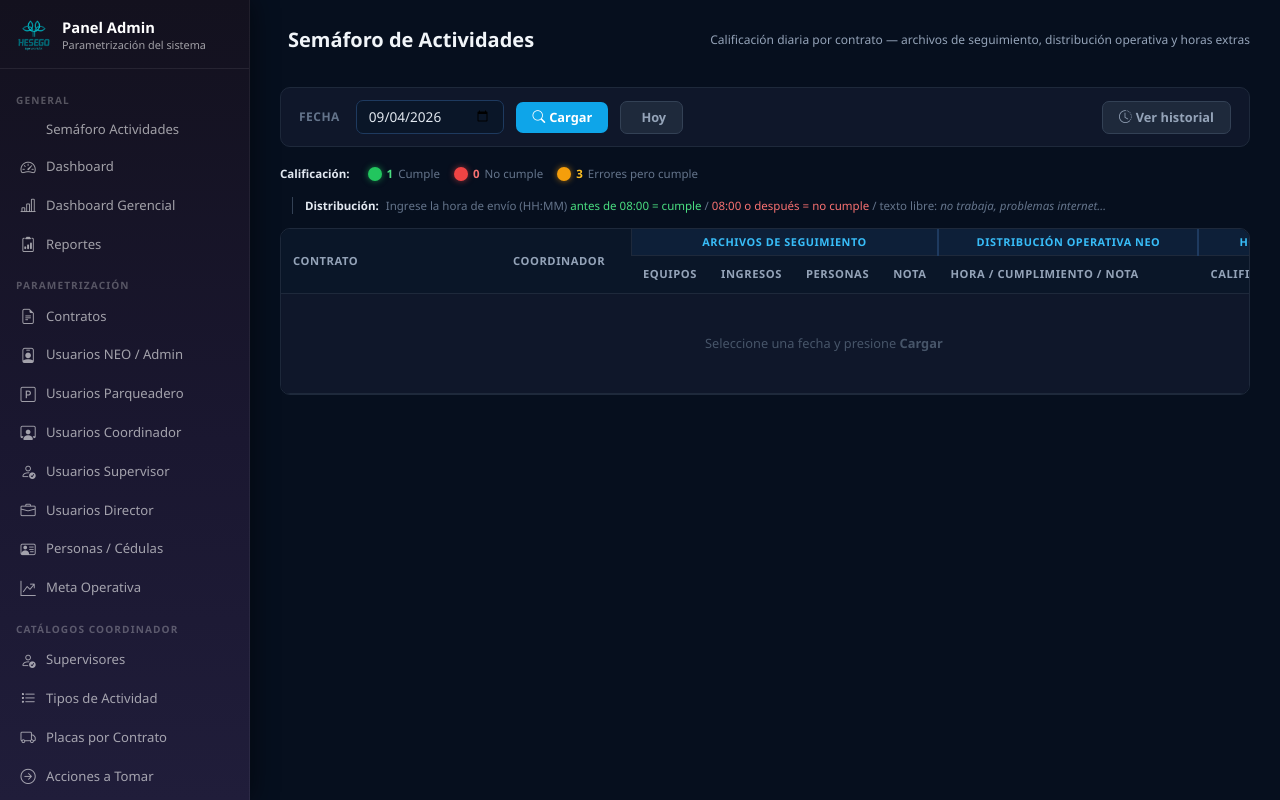
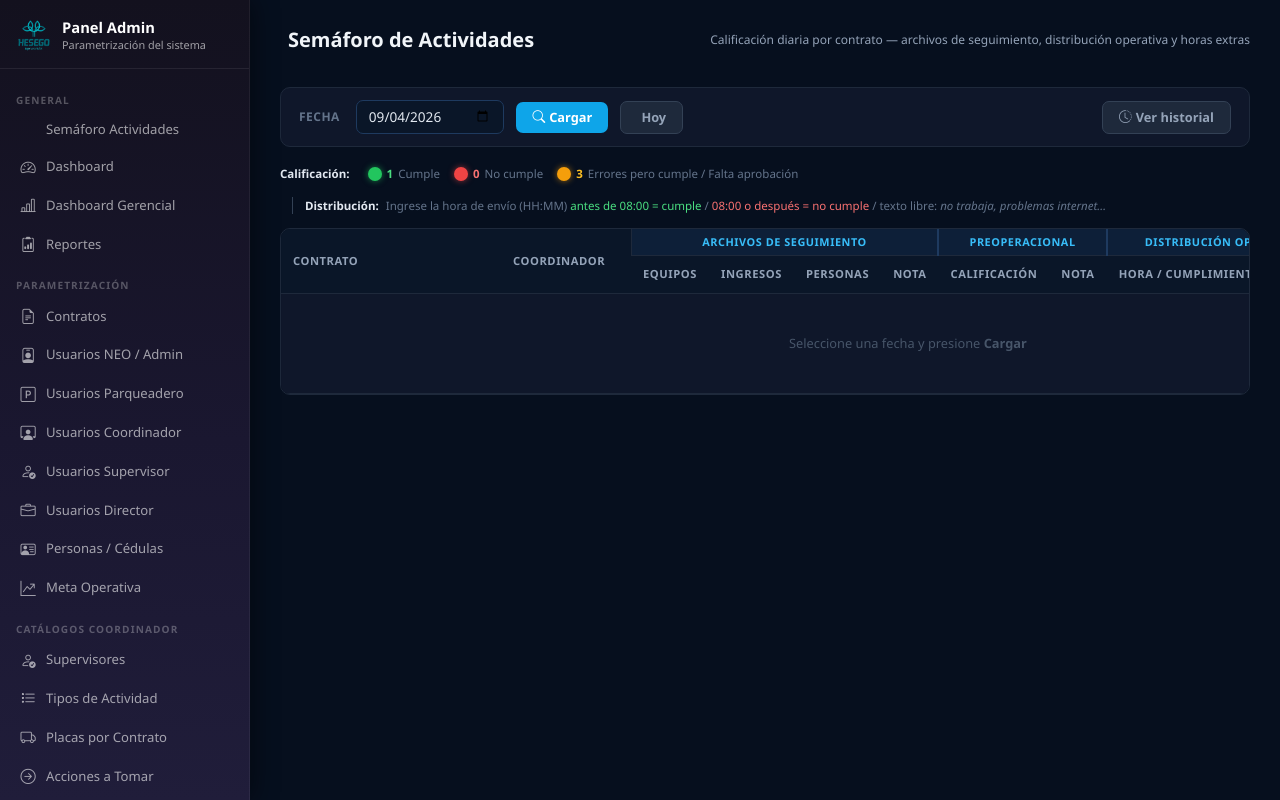
Before and after one commit to mariajosebarreto75/Incidencias, a Python web app: template app/templates/admin/semaforo.html in a window 1280 px wide. Run offline with Jinja, Linux system fonts and the light colour scheme; the template is opened without the code that fills it: most values are stand-ins (such as "Sample title", 1, 10 or a date in 2020).

Commit message:
feat: semáforo - columna Preoperacional (1/0/3) con nota y resumen
Co-Authored-By: Claude Sonnet 4.6 <noreply@anthropic.com>

```diff
--- a/app/routes/admin.py
+++ b/app/routes/admin.py
@@ -2016,8 +2016,10 @@ def api_semaforo_guardar():
     reg.distrib_valor  = str(d.get("distrib_valor") or "").strip()[:100] or None
     reg.distrib_cumple = _int_or_none(d.get("distrib_cumple"))
     reg.distrib_nota   = str(d.get("distrib_nota") or "").strip()[:300] or None
+    reg.preop_valor    = _int_or_none(d.get("preop_valor"))
+    reg.preop_nota     = str(d.get("preop_nota") or "").strip()[:300] or None
     reg.he_valor       = _int_or_none(d.get("he_valor"))
-    reg.he_nota       = str(d.get("he_nota") or "").strip()[:300] or None
+    reg.he_nota        = str(d.get("he_nota") or "").strip()[:300] or None
 
     db.session.commit()
     return jsonify({"ok": True, "id": reg.id})
--- a/app/templates/admin/semaforo.html
+++ b/app/templates/admin/semaforo.html
@@ -169,7 +169,7 @@
         <strong style="color:#e2e8f0;margin-right:4px;">Calificación:</strong>
         <div class="sf-leyenda-item"><span class="sf-dot sf-dot-verde"></span> <b style="color:#4ade80">1</b> Cumple</div>
         <div class="sf-leyenda-item"><span class="sf-dot sf-dot-rojo"></span> <b style="color:#f87171">0</b> No cumple</div>
-        <div class="sf-leyenda-item"><span class="sf-dot sf-dot-ambar"></span> <b style="color:#fbbf24">3</b> Errores pero cumple</div>
+        <div class="sf-leyenda-item"><span class="sf-dot sf-dot-ambar"></span> <b style="color:#fbbf24">3</b> Errores pero cumple / Falta aprobación</div>
         <div style="margin-left:12px;border-left:1px solid #334155;padding-left:12px;">
             <strong style="color:#e2e8f0;margin-right:4px;">Distribución:</strong>
             Ingrese la hora de envío (HH:MM) <span style="color:#4ade80">antes de 08:00 = cumple</span> /
@@ -189,6 +189,10 @@
             <div class="sf-res-lbl">Archivos OK (cumple)</div>
         </div>
         <div class="sf-res-card">
+            <div class="sf-res-val" id="resPreop" style="color:#4ade80">—</div>
+            <div class="sf-res-lbl">Preoperacional OK</div>
+        </div>
+        <div class="sf-res-card">
             <div class="sf-res-val" id="resDistrib" style="color:#4ade80">—</div>
             <div class="sf-res-lbl">Distribución a tiempo</div>
         </div>
@@ -206,6 +210,7 @@
                     <th rowspan="2" style="min-width:220px;">Contrato</th>
                     <th rowspan="2" style="min-width:130px;">Coordinador</th>
                     <th colspan="4" class="sf-group">Archivos de Seguimiento</th>
+                    <th colspan="2" class="sf-group" style="border-left:2px solid #1e3a5f;">Preoperacional</th>
                     <th colspan="1" class="sf-group" style="border-left:2px solid #1e3a5f;">Distribución Operativa NEO</th>
                     <th colspan="2" class="sf-group" style="border-left:2px solid #1e3a5f;">Horas Extras</th>
                 </tr>
@@ -215,6 +220,9 @@
                     <th>Ingresos</th>
                     <th>Personas</th>
                     <th>Nota</th>
+                    <!-- Preoperacional -->
+                    <th class="sf-sep">Calificación</th>
+                    <th>Nota</th>
                     <!-- Distribución -->
                     <th class="sf-sep" style="min-width:260px;">Hora / Cumplimiento / Nota</th>
                     <!-- HE -->
@@ -223,7 +231,7 @@
                 </tr>
             </thead>
             <tbody id="sfTbody">
-                <tr><td colspan="10" style="text-align:center;padding:40px;color:#475569;">
+                <tr><td colspan="12" style="text-align:center;padding:40px;color:#475569;">
                     Seleccione una fecha y presione <strong>Cargar</strong>
                 </td></tr>
             </tbody>
@@ -307,7 +315,7 @@ async function cargarFecha() {
 function renderTabla(fecha) {
     const tbody = document.getElementById("sfTbody");
     if (!CONTRATOS.length) {
-        tbody.innerHTML = `<tr><td colspan="10" style="text-align:center;padding:30px;color:#475569;">No hay contratos activos</td></tr>`;
+        tbody.innerHTML = `<tr><td colspan="12" style="text-align:center;padding:30px;color:#475569;">No hay contratos activos</td></tr>`;
         return;
     }
     tbody.innerHTML = CONTRATOS.map(c => {
@@ -319,6 +327,8 @@ function renderTabla(fecha) {
             ${_celdaChips(c.id, 'arch_ingresos', reg.arch_ingresos)}
             ${_celdaChips(c.id, 'arch_personas', reg.arch_personas)}
             <td>${_celdaNota(c.id, 'arch_nota', reg.arch_nota)}</td>
+            <td class="sf-sep">${_celdaChipsPreop(c.id, reg.preop_valor)}</td>
+            <td>${_celdaNota(c.id, 'preop_nota', reg.preop_nota)}</td>
             <td class="sf-sep">${_celdaDistribCompleta(c.id, reg.distrib_valor, reg.distrib_cumple, reg.distrib_nota)}</td>
             <td class="sf-sep">${_celdaChipsHE(c.id, reg.he_valor)}</td>
             <td>${_celdaNota(c.id, 'he_nota', reg.he_nota)}</td>
@@ -352,6 +362,36 @@ function _celdaChipsHE(cid, val) {
                onclick="selChipHE(${cid},${o.v},this)">${o.label}</span>`
     ).join("");
     return `<div class="sf-cal-wrap">${chips}</div>`;
+}
+
+function _celdaChipsPreop(cid, val) {
+    const opts = [
+        { v:1, label:"1", cls:"sf-chip-1", title:"Cumple" },
+        { v:0, label:"0", cls:"sf-chip-0", title:"No cumple" },
+        { v:3, label:"3", cls:"sf-chip-3", title:"Cumple pero falta aprobación" },
+    ];
+    const chips = opts.map(o =>
+        `<span class="sf-chip ${o.cls}${val===o.v?' selected':''}"
+               title="${o.title}"
+               onclick="selChipPreop(${cid},${o.v},this)">${o.label}</span>`
+    ).join("");
+    return `<div class="sf-cal-wrap">${chips}</div>`;
+}
+
+function selChipPreop(cid, val, el) {
+    const wrap = el.closest(".sf-cal-wrap");
+    wrap.querySelectorAll(".sf-chip").forEach(c => c.classList.remove("selected"));
+    const reg = _data[cid] || {};
+    if (reg.preop_valor === val) {
+        reg.preop_valor = null;
+        _data[cid] = reg;
+    } else {
+        el.classList.add("selected");
+        if (!_data[cid]) _data[cid] = {};
+        _data[cid].preop_valor = val;
+    }
+    programarGuardado(cid);
+    actualizarResumen();
 }
 
 function _celdaNota(cid, campo, nota) {
@@ -589,6 +629,8 @@ async function ejecutarGuardado() {
                 arch_ingresos:reg.arch_ingresos ?? null,
                 arch_personas:reg.arch_personas ?? null,
                 arch_nota:    reg.arch_nota || "",
+                preop_valor:   reg.preop_valor ?? null,
+                preop_nota:    reg.preop_nota  || "",
                 distrib_valor: reg.distrib_valor  || "",
                 distrib_cumple:reg.distrib_cumple ?? null,
                 distrib_nota:  reg.distrib_nota   || "",
@@ -609,14 +651,17 @@ function actualizarResumen() {
 
     const total     = CONTRATOS.length;
     const archOK    = vals.filter(v => v.arch_equipos===1 && v.arch_ingresos===1 && v.arch_personas===1).length;
+    const preopOK   = vals.filter(v => v.preop_valor===1).length;
     const distribOK = vals.filter(v => _clsDistrib(v.distrib_valor)==="verde").length;
     const heOK      = vals.filter(v => v.he_valor===1).length;
 
     document.getElementById("resTotal").textContent   = `${vals.filter(v=>Object.keys(v).length>2).length}/${total}`;
     document.getElementById("resArch").textContent    = `${archOK}/${total}`;
+    document.getElementById("resPreop").textContent   = `${preopOK}/${total}`;
     document.getElementById("resDistrib").textContent = `${distribOK}/${total}`;
     document.getElementById("resHE").textContent      = `${heOK}/${total}`;
     document.getElementById("resArch").style.color    = archOK===total?'#4ade80':archOK===0?'#f87171':'#fbbf24';
+    document.getElementById("resPreop").style.color   = preopOK===total?'#4ade80':preopOK===0?'#f87171':'#fbbf24';
     document.getElementById("resDistrib").style.color = distribOK===total?'#4ade80':distribOK===0?'#f87171':'#fbbf24';
     document.getElementById("resHE").style.color      = heOK===total?'#4ade80':heOK===0?'#f87171':'#fbbf24';
 }
@@ -659,6 +704,7 @@ async function cargarHistorial() {
                 <td style="padding:5px 10px;text-align:center;">${_chipSmall(reg.arch_equipos)}</td>
                 <td style="padding:5px 10px;text-align:center;">${_chipSmall(reg.arch_ingresos)}</td>
                 <td style="padding:5px 10px;text-align:center;">${_chipSmall(reg.arch_personas)}</td>
+                <td style="padding:5px 10px;text-align:center;">${_chipSmall(reg.preop_valor)}</td>
                 <td style="padding:5px 10px;">${dotD}</td>
                 <td style="padding:5px 10px;text-align:center;">${_chipSmall(reg.he_valor)}</td>
             </tr>`);
@@ -674,6 +720,7 @@ async function cargarHistorial() {
                     <th style="padding:7px 10px;text-align:center;color:#64748b;font-size:.68rem;">Equipos</th>
                     <th style="padding:7px 10px;text-align:center;color:#64748b;font-size:.68rem;">Ingresos</th>
                     <th style="padding:7px 10px;text-align:center;color:#64748b;font-size:.68rem;">Personas</th>
+                    <th style="padding:7px 10px;text-align:center;color:#64748b;font-size:.68rem;">Preop</th>
                     <th style="padding:7px 10px;text-align:left;color:#64748b;font-size:.68rem;">Distribución</th>
                     <th style="padding:7px 10px;text-align:center;color:#64748b;font-size:.68rem;">HE</th>
                 </tr>
```
Also changed, not shown: app/models/semaforo.py (+7 -1 lines).
